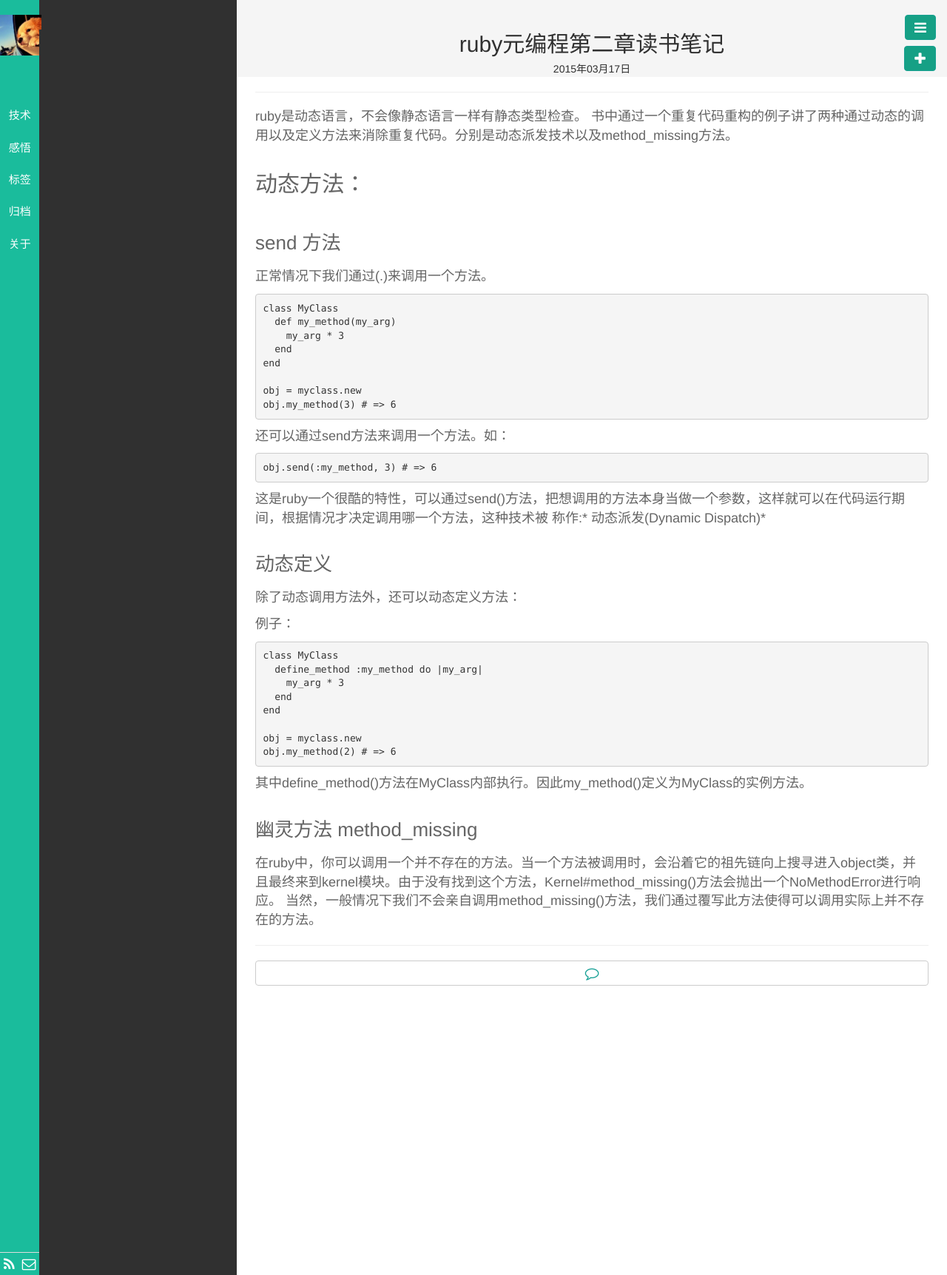
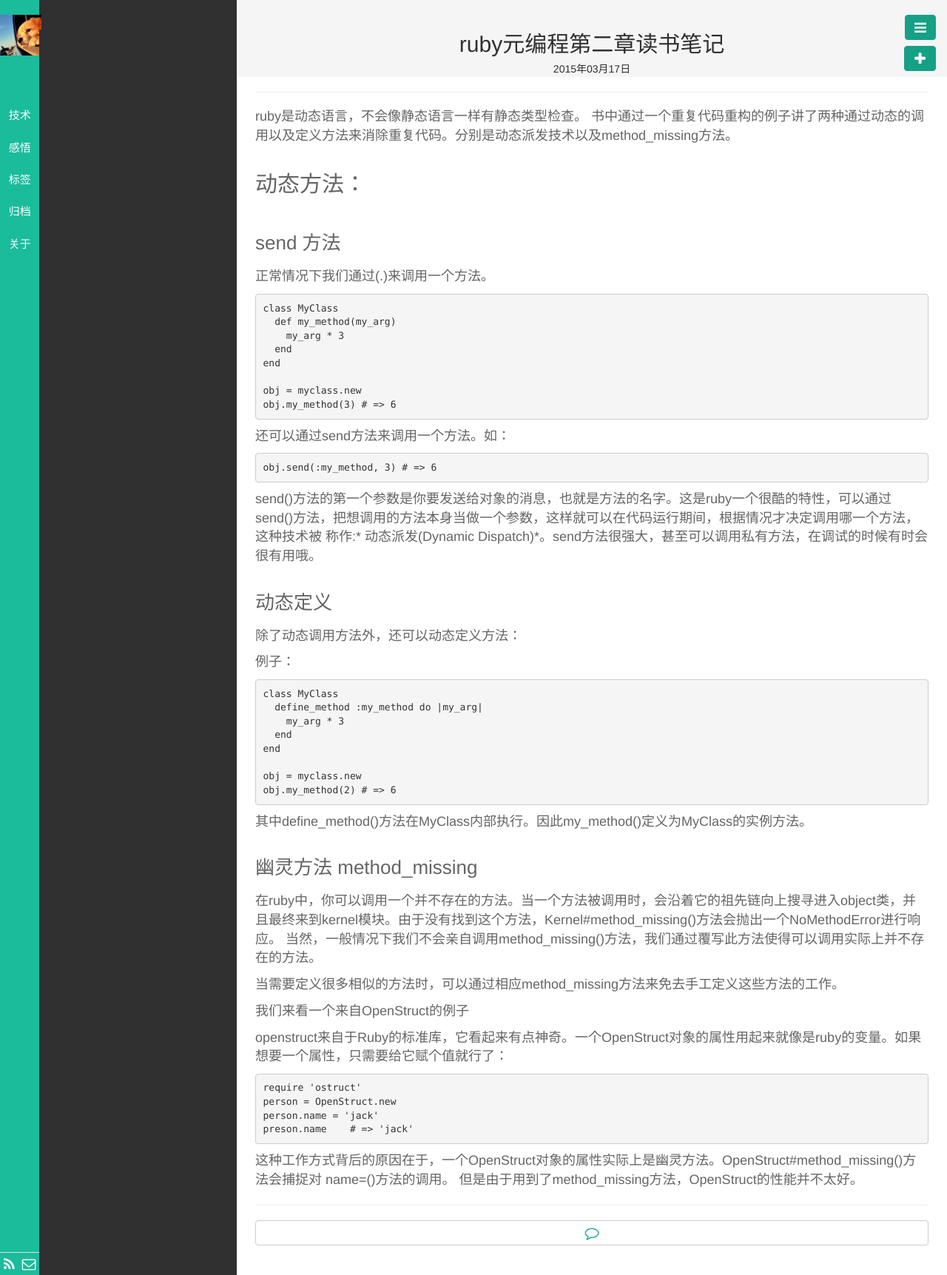
Before and after one commit to llx1105/llx1105.github.io, a Jekyll site: the page built from _posts/技术/2015-03-17-meta-ruby-02.md, in a window 1280 px wide. Shown: the whole page at 74% size. Built offline with Jekyll 4.4.1, drawn with Linux system fonts in a browser that asks for light colours; nearby versions of some CDN libraries; library files that are not in the unit come from our copies; Markdown is read by kramdown in place of the engine named in the settings.

Commit message:
add sth to meta 2

````diff
--- a/_posts/技术/2015-03-17-meta-ruby-02.md
+++ b/_posts/技术/2015-03-17-meta-ruby-02.md
@@ -30,8 +30,9 @@ obj.my_method(3) # => 6
 ```
 obj.send(:my_method, 3) # => 6
 ```
-这是ruby一个很酷的特性，可以通过send()方法，把想调用的方法本身当做一个参数，这样就可以在代码运行期间，根据情况才决定调用哪一个方法，这种技术被
-称作:* 动态派发(Dynamic Dispatch)*
+
+send()方法的第一个参数是你要发送给对象的消息，也就是方法的名字。这是ruby一个很酷的特性，可以通过send()方法，把想调用的方法本身当做一个参数，这样就可以在代码运行期间，根据情况才决定调用哪一个方法，这种技术被
+称作:* 动态派发(Dynamic Dispatch)*。send方法很强大，甚至可以调用私有方法，在调试的时候有时会很有用哦。
 
 ###动态定义
 除了动态调用方法外，还可以动态定义方法：
@@ -48,8 +49,26 @@ end
 obj = myclass.new
 obj.my_method(2) # => 6
 ```
+
 其中define_method()方法在MyClass内部执行。因此my_method()定义为MyClass的实例方法。
 
 ### 幽灵方法 method_missing
 在ruby中，你可以调用一个并不存在的方法。当一个方法被调用时，会沿着它的祖先链向上搜寻进入object类，并且最终来到kernel模块。由于没有找到这个方法，Kernel#method_missing()方法会抛出一个NoMethodError进行响应。
 当然，一般情况下我们不会亲自调用method_missing()方法，我们通过覆写此方法使得可以调用实际上并不存在的方法。
+
+当需要定义很多相似的方法时，可以通过相应method_missing方法来免去手工定义这些方法的工作。
+
+我们来看一个来自OpenStruct的例子
+
+openstruct来自于Ruby的标准库，它看起来有点神奇。一个OpenStruct对象的属性用起来就像是ruby的变量。如果想要一个属性，只需要给它赋个值就行了：
+
+
+```
+require 'ostruct'
+person = OpenStruct.new
+person.name = 'jack'
+preson.name    # => 'jack'
+```
+
+这种工作方式背后的原因在于，一个OpenStruct对象的属性实际上是幽灵方法。OpenStruct#method_missing()方法会捕捉对 name=()方法的调用。
+但是由于用到了method_missing方法，OpenStruct的性能并不太好。
````
